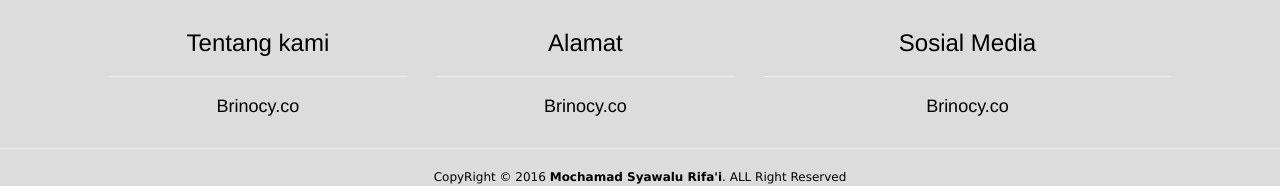
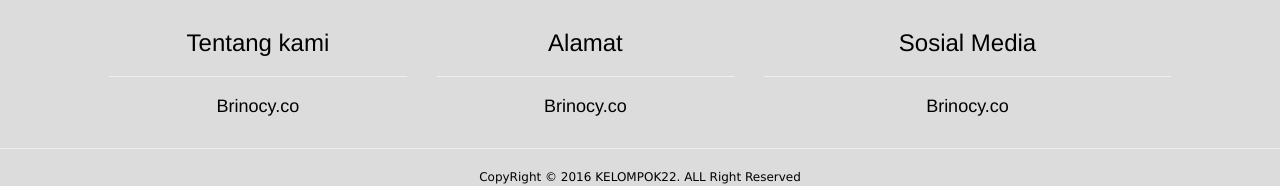
Before and after one commit to tutut7775/KELOMPOK22, a PHP site: the page made by detailproduk.php in a window 1280 px wide. Shown: the part 918-1114 px from the top of the page. Run offline with PHP 8.4, Linux system fonts and the light colour scheme; data comes from the database, SQL or seed files in the repository; some web fonts are replaced.

Commit message:
Update detailproduk.php

```diff
--- a/detailproduk.php
+++ b/detailproduk.php
@@ -273,7 +273,7 @@
 			</div>
 		</div>
 		<hr>
-		<p align="center">CopyRight &copy; 2016 <a href="http://twitter.com/waloonnn">Mochamad Syawalu Rifa'i</a>. ALL Right Reserved</p>
+		<p align="center">CopyRight &copy; 2016 KELOMPOK22. ALL Right Reserved</p>
 	</footer>
 </body>
 </html>
```
